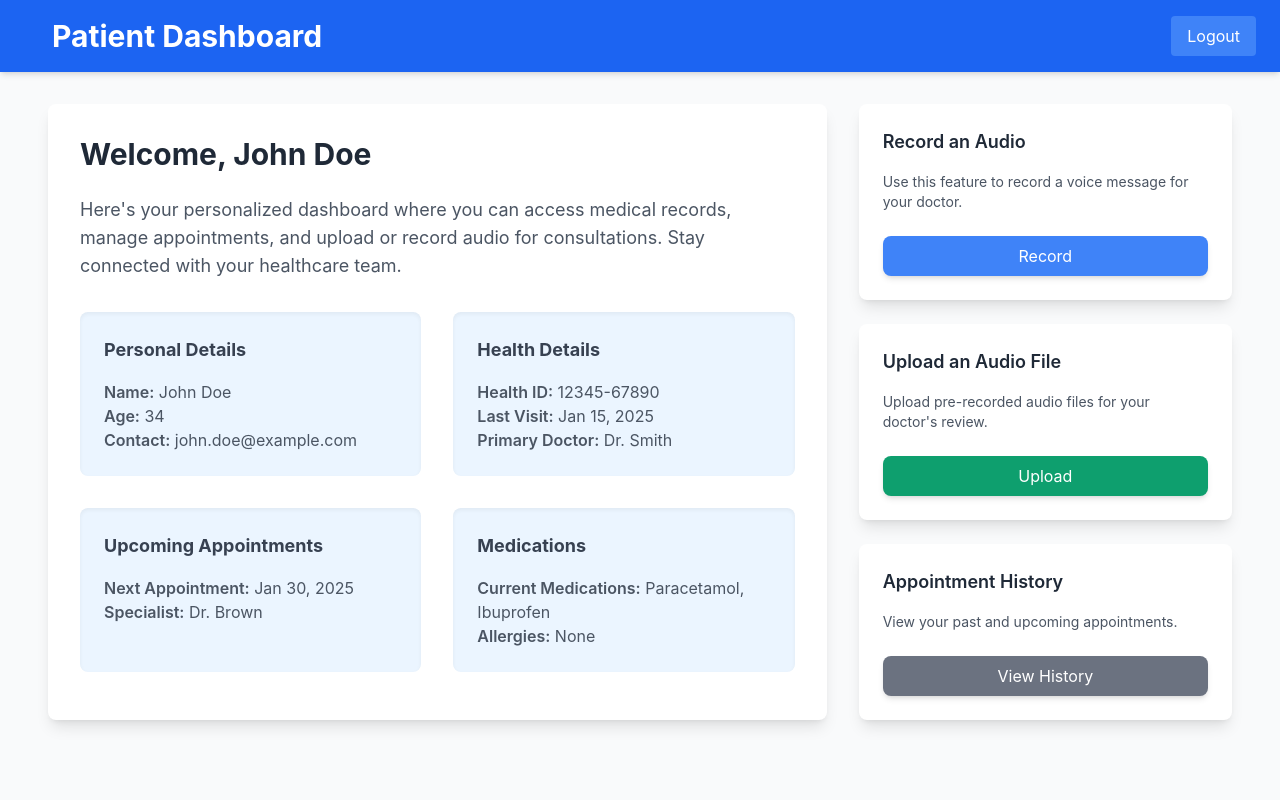
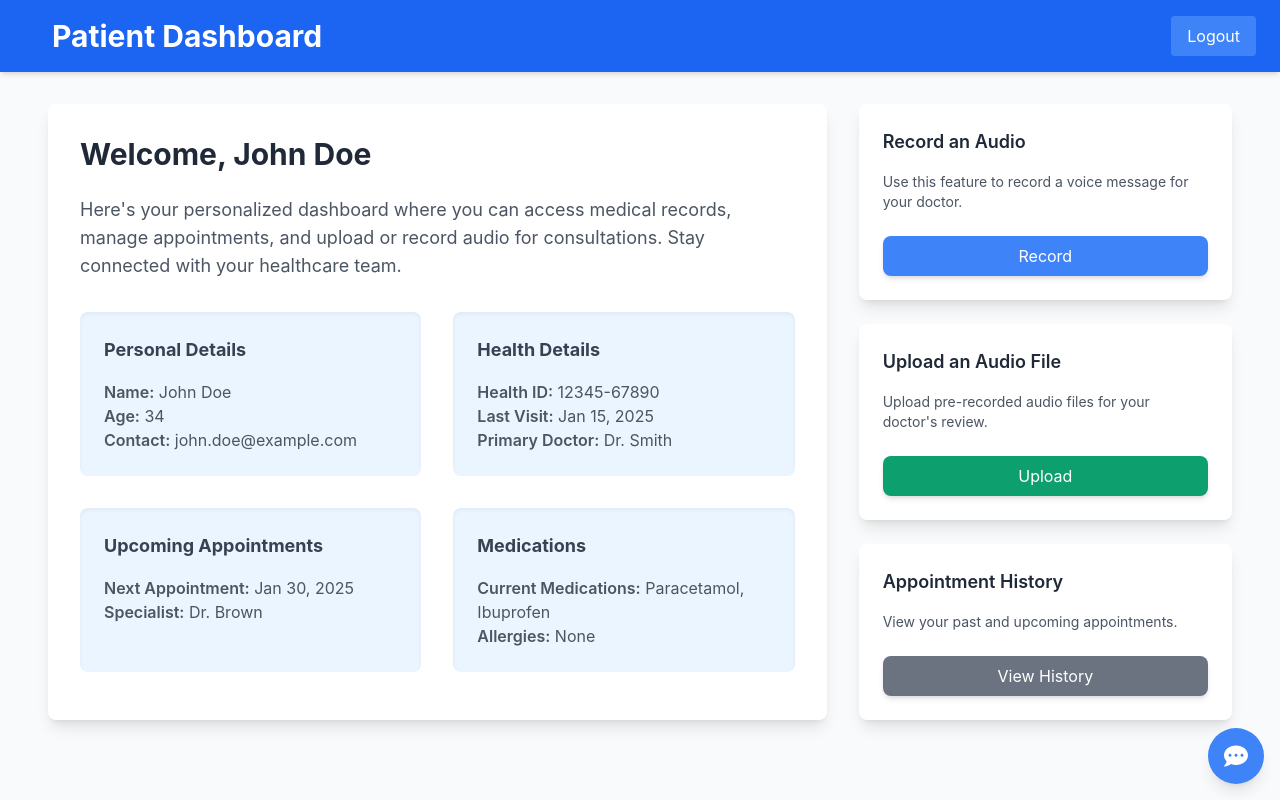
Before and after one commit to aayushbagrecha/hoyahacks, a React (Create React App) app: page /patient-dashboard in a window 1280 px wide. Built offline with nearby package versions, Linux system fonts and the light colour scheme.

Commit message:
Added chatbot to patient dashboard

```diff
--- a/src/App.js
+++ b/src/App.js
@@ -9,8 +9,8 @@ function App() {
   return (
     <Router>
       <Routes>
-        <Route path="/" element={<LoginSignUp />} />
-        <Route path="/homepage" element={<HomePage />} />
+        <Route path="/" element={<HomePage />} />
+        <Route path="/login" element={<LoginSignUp />} />
         <Route path="/patient-dashboard" element={<PatientDashboard />} />
         <Route path="/doctor-dashboard" element={<DoctorDashboard />} />
       </Routes>
--- a/src/components/chatbot.js
+++ b/src/components/chatbot.js
@@ -1,4 +1,5 @@
 import React, { useState } from 'react';
+import { FaCommentDots } from 'react-icons/fa'; // Import a chat icon from react-icons
 
 const Chatbot1 = () => {
   const [isOpen, setIsOpen] = useState(false); // To toggle chatbot visibility
@@ -17,7 +18,7 @@ const Chatbot1 = () => {
     const endpoint = '/chatBot';
 
     try {
-      const response = await fetch(`${baseUrl+endpoint}`, {
+      const response = await fetch(`${baseUrl + endpoint}`, {
         method: 'POST',
         headers: { 'Content-Type': 'application/json' },
         body: JSON.stringify(userMessage),
@@ -33,7 +34,6 @@ const Chatbot1 = () => {
 
       const botMessage = { sender: 'bot', text: data.reply };
       setMessages((prevMessages) => [...prevMessages, botMessage]);
-
     } catch (error) {
       // Handle errors
       const errorMessage = { sender: 'bot', text: 'Error processing your request. Please try again.' };
@@ -54,7 +54,12 @@ const Chatbot1 = () => {
   return (
     <div className="fixed bottom-4 right-4 z-50">
       {isOpen ? (
-        <div className="bg-white w-full max-w-md rounded-lg shadow-md flex flex-col">
+        <div
+          className="bg-white w-[350px] h-[450px] rounded-lg shadow-2xl border border-gray-200 flex flex-col"
+          style={{
+            zIndex: 9999, // Ensures it is above background elements
+          }}
+        >
           <div className="p-4 border-b flex justify-between items-center">
             <h2 className="text-xl font-bold text-gray-800">Chatbot</h2>
             <button
@@ -64,15 +69,19 @@ const Chatbot1 = () => {
               ✕
             </button>
           </div>
-          <div className="flex-1 overflow-y-auto p-4 space-y-4" style={{ maxHeight: '400px' }}>
+          <div className="flex-1 overflow-y-auto p-4 space-y-4">
             {messages.map((message, index) => (
               <div
                 key={index}
-                className={`flex ${message.sender === 'user' ? 'justify-end' : 'justify-start'}`}
+                className={`flex ${
+                  message.sender === 'user' ? 'justify-end' : 'justify-start'
+                }`}
               >
                 <div
                   className={`${
-                    message.sender === 'user' ? 'bg-blue-500 text-white' : 'bg-gray-200 text-gray-800'
+                    message.sender === 'user'
+                      ? 'bg-blue-500 text-white'
+                      : 'bg-gray-200 text-gray-800'
                   } rounded-lg px-4 py-2 max-w-xs break-words`}
                 >
                   {message.text}
@@ -99,10 +108,10 @@ const Chatbot1 = () => {
         </div>
       ) : (
         <button
-          className="bg-blue-500 text-white px-4 py-2 rounded-lg shadow-md hover:bg-blue-600 focus:outline-none focus:ring-2 focus:ring-blue-500"
+          className="w-14 h-14 bg-blue-500 text-white flex items-center justify-center rounded-full shadow-lg hover:scale-110 transform transition-all duration-300 focus:outline-none focus:ring-2 focus:ring-blue-300"
           onClick={toggleChatbot}
         >
-          Chat with us
+          <FaCommentDots size={24} />
         </button>
       )}
     </div>
--- a/src/pages/Dashboard/patient/PatientDashboard.js
+++ b/src/pages/Dashboard/patient/PatientDashboard.js
@@ -1,6 +1,7 @@
 import React, { useState } from "react";
 import UploadAudio from "../../../components/uploadAudio";
 import AppointmentHistory from "../../../components/AppointmentHistory";
+import Chatbot1 from "../../../../src/components/chatbot";
 
 const PatientDashboard = () => {
   const [isUploadDialogOpen, setIsUploadDialogOpen] = useState(false);
@@ -174,6 +175,9 @@ const PatientDashboard = () => {
       {isUploadDialogOpen && (
         <UploadAudio handleClose={handleUploadDialogClose} isOpen={isUploadDialogOpen} />
       )}
+
+      {/* Chatbot */}
+      <Chatbot1 />
     </div>
   );
 };
--- a/src/pages/HomePage.js
+++ b/src/pages/HomePage.js
@@ -3,7 +3,7 @@ import React from "react";
 const HomePage = () => {
   const handleRedirect = () => {
     // Redirect to the Login/Sign Up page
-    window.location.href = "/";
+    window.location.href = "/login";
   };
 
   return (
```
